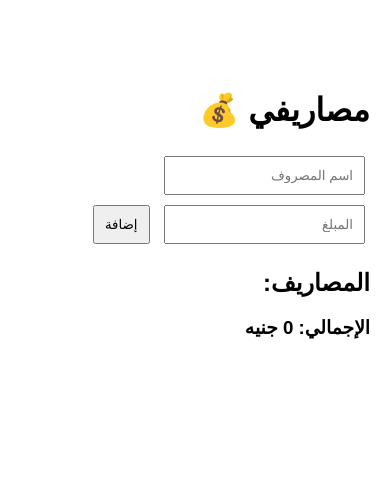
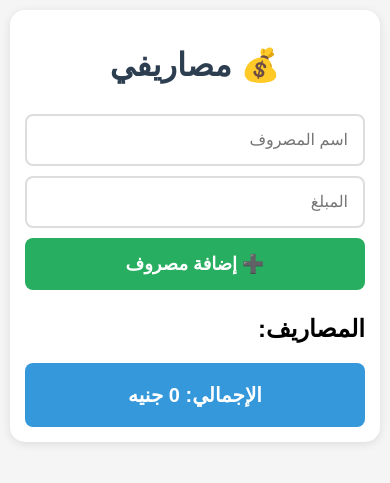
Before and after one commit to abdullah2X4/expense-website, a Flask app: page / in a window 390 px wide. Shown: the top 483 px of the page. Run offline with Flask 3, Linux system fonts and the light colour scheme.

Commit message:
Fix mobile design

```diff
--- a/templates/index.html
+++ b/templates/index.html
@@ -2,33 +2,102 @@
 <html lang="ar" dir="rtl">
 <head>
     <meta charset="UTF-8">
+    <meta name="viewport" content="width=device-width, initial-scale=1.0">
     <title>مصاريفي</title>
     <style>
-        body { font-family: Arial; max-width: 600px; margin: 50px auto; padding: 20px; }
-        input, button { padding: 10px; margin: 5px; }
-        li { margin: 10px 0; }
-        a { color: red; text-decoration: none; margin-right: 10px; }
+        * { box-sizing: border-box; }
+        body {
+            font-family: Arial, sans-serif;
+            max-width: 500px;
+            margin: 0 auto;
+            padding: 20px;
+            background: #f5f5f5;
+        }
+        .container {
+            background: white;
+            padding: 20px;
+            border-radius: 15px;
+            box-shadow: 0 2px 10px rgba(0,0,0,0.1);
+        }
+        h1 { text-align: center; color: #2c3e50; margin-bottom: 30px; }
+        form {
+            display: flex;
+            flex-direction: column;
+            gap: 10px;
+            margin-bottom: 25px;
+        }
+        input {
+            padding: 15px;
+            border: 2px solid #ddd;
+            border-radius: 8px;
+            font-size: 16px;
+        }
+        button {
+            padding: 15px;
+            background: #27ae60;
+            color: white;
+            border: none;
+            border-radius: 8px;
+            font-size: 18px;
+            font-weight: bold;
+            cursor: pointer;
+        }
+        button:active { background: #219a52; }
+        ul { list-style: none; padding: 0; }
+        li {
+            background: #ecf0f1;
+            padding: 15px;
+            margin: 10px 0;
+            border-radius: 8px;
+            display: flex;
+            justify-content: space-between;
+            align-items: center;
+        }
+        .delete-btn {
+            background: #e74c3c;
+            color: white;
+            padding: 8px 12px;
+            border-radius: 6px;
+            text-decoration: none;
+            font-size: 14px;
+        }
+        .total {
+            background: #3498db;
+            color: white;
+            padding: 20px;
+            border-radius: 8px;
+            text-align: center;
+            font-size: 20px;
+            font-weight: bold;
+            margin-top: 20px;
+        }
+        @media (max-width: 600px) {
+            body { padding: 10px; }
+            .container { padding: 15px; }
+        }
     </style>
 </head>
 <body>
-    <h1>مصاريفي 💰</h1>
+    <div class="container">
+        <h1>💰 مصاريفي</h1>
 
         <form method="POST">
             <input type="text" name="name" placeholder="اسم المصروف" required>
             <input type="number" step="0.01" name="amount" placeholder="المبلغ" required>
-        <button type="submit">إضافة</button>
+            <button type="submit">➕ إضافة مصروف</button>
         </form>
 
         <h2>المصاريف:</h2>
         <ul>
             {% for expense in expenses %}
             <li>
-            {{ expense.name }} - {{ expense.amount }} جنيه
-            <a href="/delete/{{ loop.index0 }}">🗑️ امسح</a>
+                <span>{{ expense.name }} - {{ expense.amount }} جنيه</span>
+                <a class="delete-btn" href="/delete/{{ loop.index0 }}">🗑️ مسح</a>
             </li>
             {% endfor %}
         </ul>
 
-    <h3>الإجمالي: {{ total }} جنيه</h3>
+        <div class="total">الإجمالي: {{ total }} جنيه</div>
+    </div>
 </body>
 </html>
```
Lines whose indentation alone changed are shown as unchanged.
